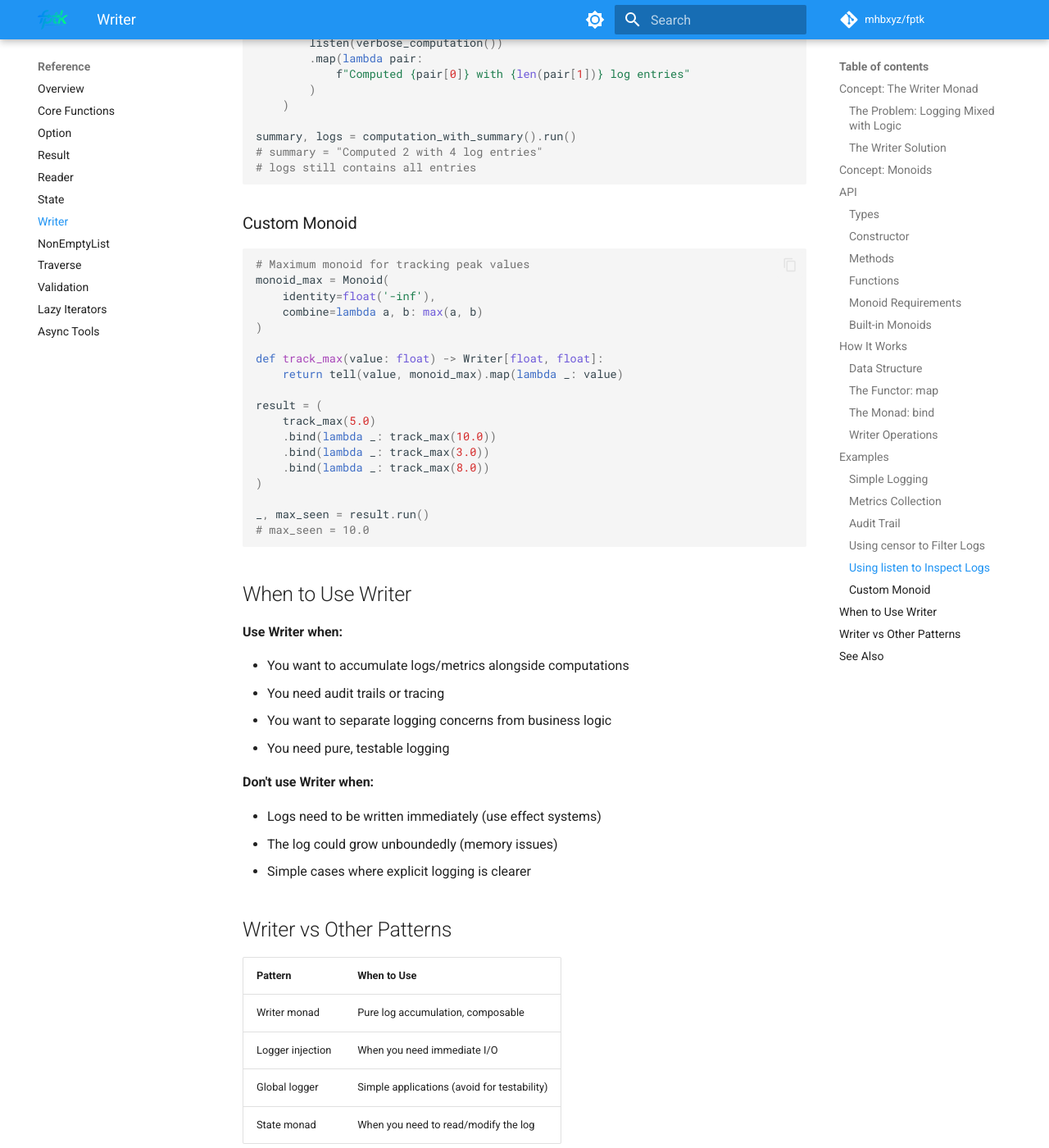
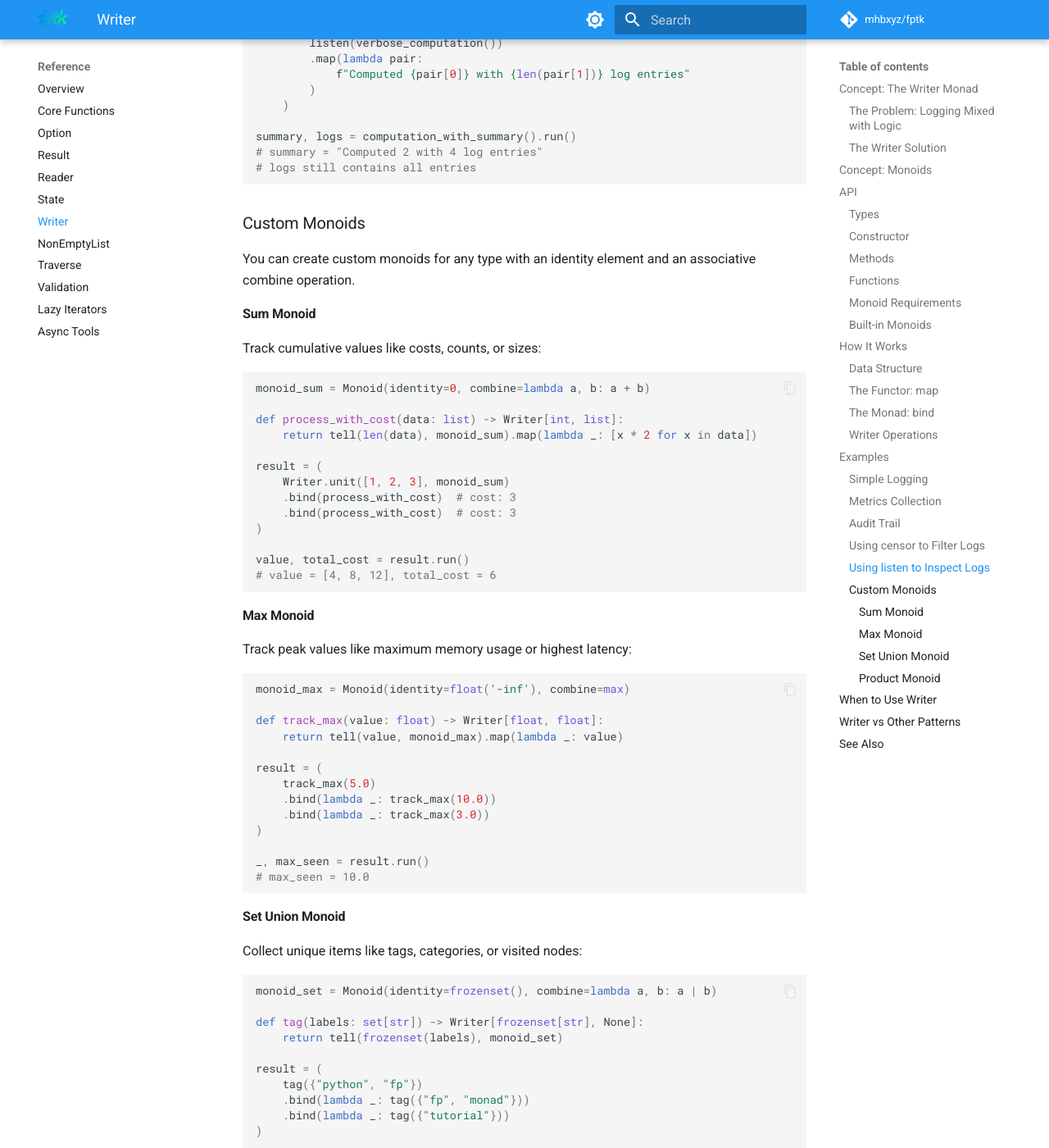
Before and after one commit to mhbxyz/fptk, an MkDocs documentation site: the page built from docs/reference/writer.md, in a window 1280 px wide and 1400 px high, scrolled down 8089 px. Shown: the whole window at 82% size. Built offline with MkDocs 1.6.1 and Material for MkDocs 9.7.7, drawn with Linux system fonts in a browser that asks for light colours; comment, search, counter and statistics services are not loaded; some of the changed text lies outside the part shown.

Commit message:
docs: add tests and examples for custom Monoids
Tests:
- Sum monoid (cumulative values)
- Max monoid (peak tracking)
- Set union monoid (unique collection)

Documentation:
- Sum, Max, Set Union, Product monoid examples
- Practical use cases for each

Closes #16

````diff
--- a/docs/reference/writer.md
+++ b/docs/reference/writer.md
@@ -367,14 +367,36 @@ summary, logs = computation_with_summary().run()
 # logs still contains all entries
 ```
 
-### Custom Monoid
+### Custom Monoids
+
+You can create custom monoids for any type with an identity element and an associative combine operation.
+
+#### Sum Monoid
+
+Track cumulative values like costs, counts, or sizes:
 
 ```python
-# Maximum monoid for tracking peak values
-monoid_max = Monoid(
-    identity=float('-inf'),
-    combine=lambda a, b: max(a, b)
+monoid_sum = Monoid(identity=0, combine=lambda a, b: a + b)
+
+def process_with_cost(data: list) -> Writer[int, list]:
+    return tell(len(data), monoid_sum).map(lambda _: [x * 2 for x in data])
+
+result = (
+    Writer.unit([1, 2, 3], monoid_sum)
+    .bind(process_with_cost)  # cost: 3
+    .bind(process_with_cost)  # cost: 3
 )
+
+value, total_cost = result.run()
+# value = [4, 8, 12], total_cost = 6
+```
+
+#### Max Monoid
+
+Track peak values like maximum memory usage or highest latency:
+
+```python
+monoid_max = Monoid(identity=float('-inf'), combine=max)
 
 def track_max(value: float) -> Writer[float, float]:
     return tell(value, monoid_max).map(lambda _: value)
@@ -383,11 +405,50 @@ result = (
     track_max(5.0)
     .bind(lambda _: track_max(10.0))
     .bind(lambda _: track_max(3.0))
-    .bind(lambda _: track_max(8.0))
 )
 
 _, max_seen = result.run()
 # max_seen = 10.0
+```
+
+#### Set Union Monoid
+
+Collect unique items like tags, categories, or visited nodes:
+
+```python
+monoid_set = Monoid(identity=frozenset(), combine=lambda a, b: a | b)
+
+def tag(labels: set[str]) -> Writer[frozenset[str], None]:
+    return tell(frozenset(labels), monoid_set)
+
+result = (
+    tag({"python", "fp"})
+    .bind(lambda _: tag({"fp", "monad"}))
+    .bind(lambda _: tag({"tutorial"}))
+)
+
+_, all_tags = result.run()
+# all_tags = frozenset({"python", "fp", "monad", "tutorial"})
+```
+
+#### Product Monoid
+
+Calculate combined probabilities or scaling factors:
+
+```python
+monoid_product = Monoid(identity=1.0, combine=lambda a, b: a * b)
+
+def scale(factor: float) -> Writer[float, float]:
+    return tell(factor, monoid_product).map(lambda _: factor)
+
+result = (
+    scale(0.9)
+    .bind(lambda _: scale(0.8))
+    .bind(lambda _: scale(0.95))
+)
+
+_, combined_factor = result.run()
+# combined_factor = 0.684 (0.9 * 0.8 * 0.95)
 ```
 
 ## When to Use Writer
````
Also changed, not shown: 1 other file.
